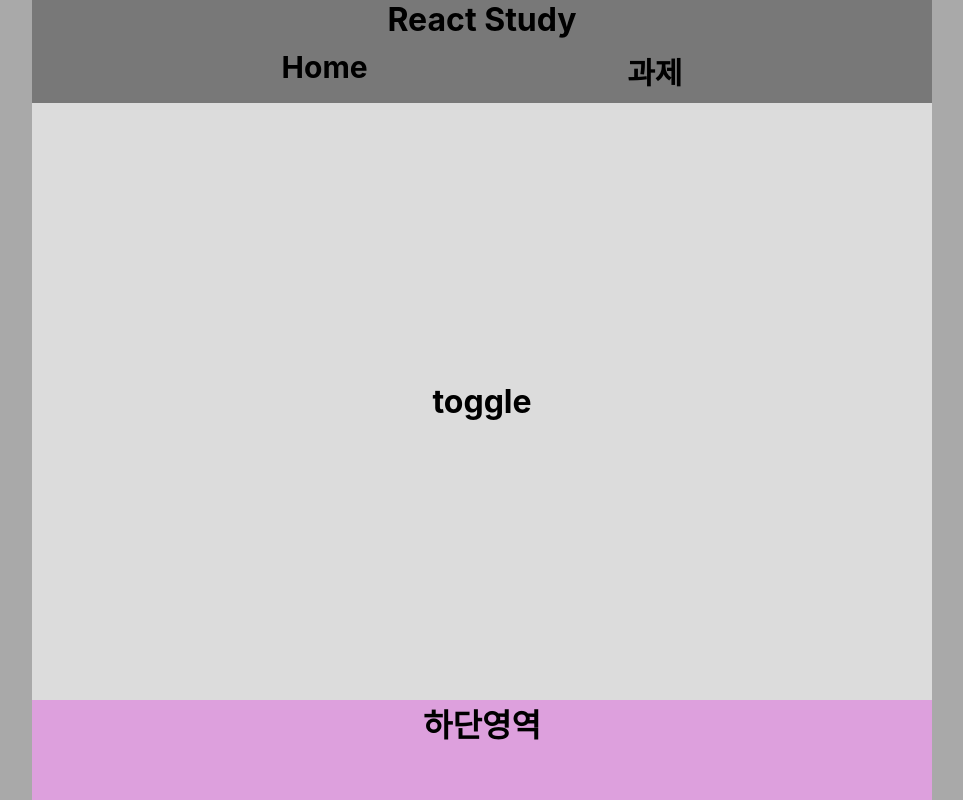
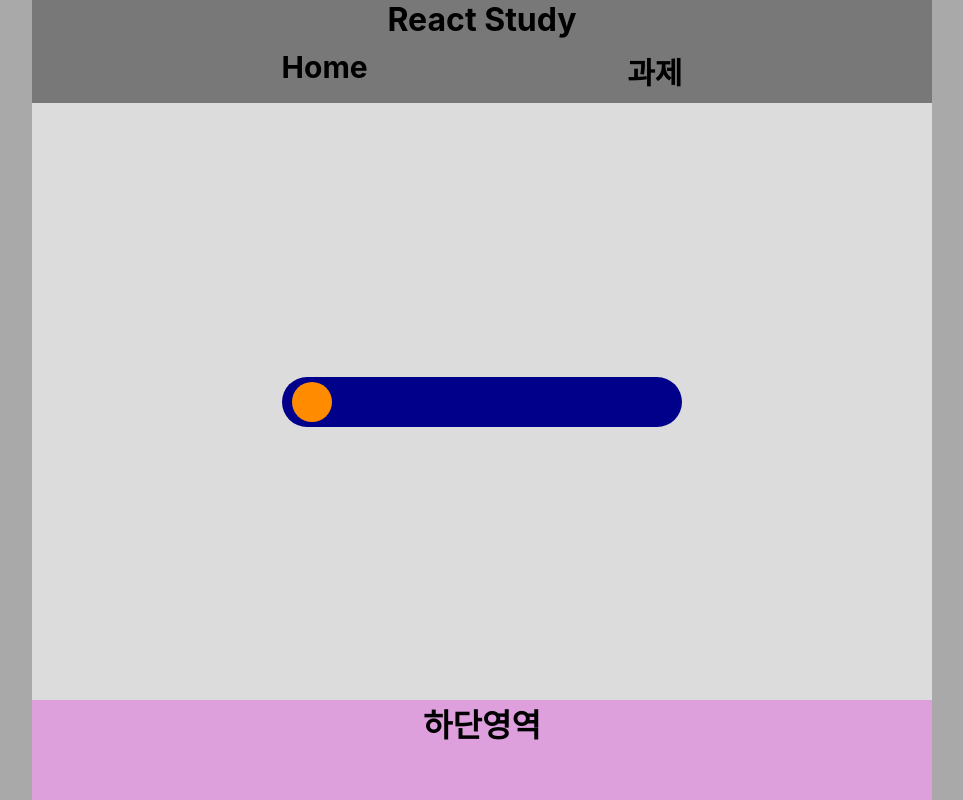
Before and after one commit to limdumb/React-Study, a React (Create React App) app: page /Toggle in a window 1280 px wide. Shown: the whole page, without its empty margins (158-1121 px from the left). Built offline with nearby package versions, Linux system fonts and the light colour scheme.

Commit message:
[Feat,Design] 기본toggle버튼

```diff
--- a/src/component/nav_Button/Log.jsx
+++ b/src/component/nav_Button/Log.jsx
@@ -9,11 +9,11 @@ function Log(){
         if(select === false){
         setSelect(!select);
         setText("켜짐");
-        console.log(select);
+        console.log("그코잠화이팅!");
         } else{
             setSelect(!select);
             setText("꺼짐");
-            console.log(select);
+
         }
 }
     return(
--- a/src/component/nav_Button/Toggle.jsx
+++ b/src/component/nav_Button/Toggle.jsx
@@ -1,10 +1,48 @@
+import styled from "styled-components";
+import { useState } from "react";
+
 
 function Toggle(){
+    const [Left , setLeft] = useState(false);
+
+    const to = ()=>{
+      setLeft(!Left)
+    }
+
     return(
         <>
-            <h1>toggle</h1>
+            <Styledlabel>
+                <Styledinput type="checkbox" onChange={to}></Styledinput>
+                <Styledspan style={{transform: Left ? "translateX(340px)" : "translateX(0)" }}></Styledspan>
+            </Styledlabel>
         </>
     )
 }
 
+const Styledlabel = styled.label`
+    position: relative;
+    background-color: darkblue;
+    width : 400px;
+    height : 50px;
+    border-radius: 50px;
+
+`
+const Styledinput = styled.input`
+    width : 0px;
+    height : 0px;
+    margin : 0px;
+`
+
+const Styledspan = styled.span`
+    position: absolute;
+    width : 40px;
+    height : 40px;
+    background-color: darkorange;
+    border-radius : 50px;
+    left : 10px;
+    top : 5px;
+    transition: 1s;
+
+`
+
 export default Toggle;
```
Also changed, not shown: src/App.css (line endings or trailing spaces).
